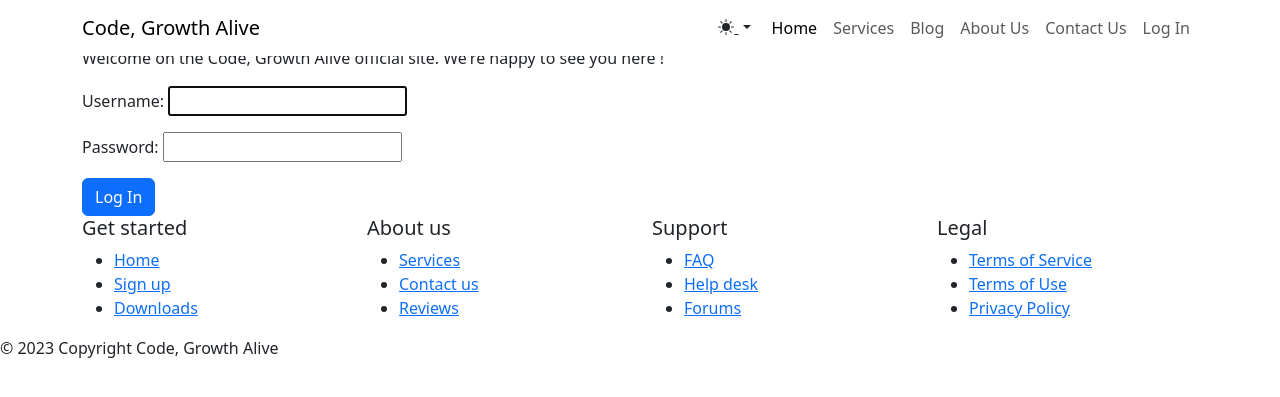
After one commit to DestinBir/Code_Growth_Alive_old_version, a Django app: page /accounts/login/ in a window 1280 px wide. The commit adds this page. Shown: the top 397 px of the page. Run offline with Django 5.2, Linux system fonts and the light colour scheme; some libraries are stand-ins or nearby versions.

Commit message:
adding login and logout

```diff
--- a/general/templates/general/base.html
+++ b/general/templates/general/base.html
@@ -109,7 +109,7 @@
         <div class="container"><a class="navbar-brand logo" href="{% url 'home' %}">Code, Growth Alive</a><button data-bs-toggle="collapse" class="navbar-toggler" data-bs-target="#navcol-1"><span class="visually-hidden">Toggle navigation</span><span class="navbar-toggler-icon"></span></button>
             <div class="collapse navbar-collapse" id="navcol-1">
                 <ul class="navbar-nav ms-auto">
-                    <li>
+                    <li class="nav-item">
                         <div class="theme-switcher dropdown">
                             <button class="btn btn-link dropdown-toggle" aria-expanded="false" data-bs-toggle="dropdown" type="button" style="color: var(--bs-body-color);">
                                 <svg xmlns="http://www.w3.org/2000/svg" width="1em" height="1em" fill="currentColor" viewBox="0 0 16 16" class="bi bi-sun-fill mb-1">
@@ -131,10 +131,17 @@
                     <li class="nav-item"><a class="nav-link" href="{% url 'articles' %}">Blog</a></li>
                     <li class="nav-item"><a class="nav-link" href="{% url 'about-us' %}">About Us</a></li>
                     <li class="nav-item"><a class="nav-link" href="{% url 'contact-us' %}">Contact Us</a></li>
-                    <li class="nav-item"><a class="nav-link" href="">Login</a></li>
+                    <li class="nav-item">
+                        {% if user.is_authenticated %}
+                        <a class="nav-link" href="{% url 'logout' %}">Log Out</a>
+                        {% else %}
+                        <a class="nav-link" href="{% url 'login' %}">Log In</a>
+                        {% endif %}
+                    </li>
                 </ul>
             </div>
         </div>
+
     </nav>
     {% block content %}
     {% endblock %}
--- a/main/settings.py
+++ b/main/settings.py
@@ -192,3 +192,6 @@ CKEDITOR_5_CONFIGS = {
 DEFAULT_AUTO_FIELD = "django.db.models.BigAutoField"
 
 AUTH_USER_MODEL = "user.User"
+
+LOGIN_REDIRECT_URL = 'home'
+LOGOUT_REDIRECT_URL = 'home'
--- a/main/urls.py
+++ b/main/urls.py
@@ -9,6 +9,7 @@ from blog.views import *
 from user.views import *
 
 urlpatterns = [
+    path("accounts/", include("django.contrib.auth.urls")),
     path("admin", admin.site.urls),
     path("", home_view, name="home"),
     path("services", service_view, name="services"),
--- a/user/admin.py
+++ b/user/admin.py
@@ -2,3 +2,5 @@ from django.contrib import admin
 from .models import *
 
 admin.site.register(User)
+admin.site.register(Team)
+admin.site.register(Admin)
--- /dev/null
+++ b/user/templates/registration/login.html
@@ -0,0 +1,31 @@
+{% extends 'general/base.html' %}
+
+{% load static %}
+
+{% block title %}Login{% endblock %}
+
+{% block content %}
+
+<main class="page login-page">
+    <section class="clean-block clean-form dark">
+        <div class="container">
+            <div class="block-heading">
+                <h2 class="text-info">Log In</h2>
+                <p>Welcome on the Code, Growth Alive official site. We're happy to see you here !</p>
+            </div>
+            <form method="post">
+                {% csrf_token %}
+                {{ form.as_p }}
+                <!--
+                <div class="mb-3"><label class="form-label" for="email">Email</label><input class="form-control item" type="email" id="email" data-bs-theme="light"></div>
+                <div class="mb-3"><label class="form-label" for="password">Password</label><input class="form-control" type="password" id="password" data-bs-theme="light"></div>
+                <div class="mb-3">
+                    <div class="form-check"><input class="form-check-input" type="checkbox" id="checkbox" data-bs-theme="light"><label class="form-check-label" for="checkbox">Remember me</label></div>
+                </div>-->
+                <button class="btn btn-primary" type="submit" value="Login">Log In</button>
+            </form>
+        </div>
+    </section>
+</main>
+
+{% endblock %}
--- a/user/views.py
+++ b/user/views.py
@@ -3,6 +3,6 @@ from .models import *
 
 
 def about_view(request):
-    users = User.objects.filter(status="admin")
+    users = Admin.objects.all()
 
     return render(request, "user/about-us.html", {"users": users})
```
Also changed, not shown: user/models.py (+0 -8 lines), db.sqlite3, user/templates/registration/signin.html (added).
